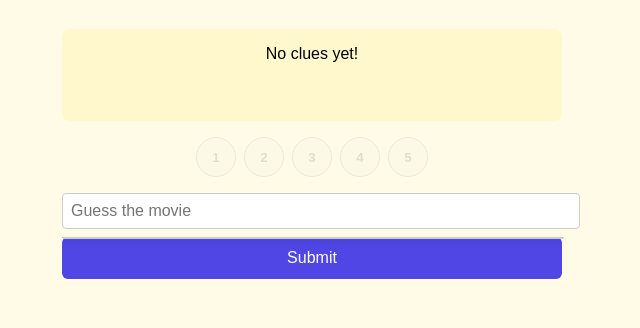
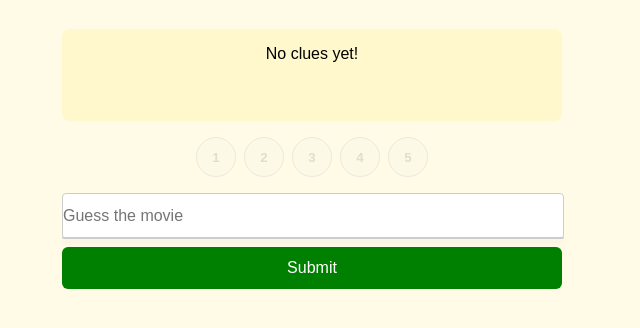
Before and after one commit to chrisbratt/www.noclue.wtf, a plain HTML site: page index.html in a window 1280 px wide. Shown: the part 132-460 px from the top of the page, without its empty margins (328-968 px from the left). Drawn offline with nearby package versions, Linux system fonts and the light colour scheme; a web font is replaced by a local one.

Commit message:
Update styles.css

```diff
--- a/styles.css
+++ b/styles.css
@@ -57,12 +57,15 @@ h1 {
 }
 
 input {
-  width: 100%;
-  padding: 0.5rem;
-  margin-bottom: 0.5rem;
-  border-radius: 4px;
-  border: 1px solid #ccc;
-  font-size: 1rem;
+    display: block;
+    padding: 0;
+    margin-bottom: 0.5rem;
+    border-radius: 4px;
+    border: 1px solid #ccc;
+    font-size: 1rem;
+    max-width: 100%;
+    width: 100%;
+    height: 44px;
 }
 
 #suggestions-list {
@@ -105,7 +108,7 @@ input {
 
 button.submit {
   width: 100%;
-  background: #4f46e5;
+  background: green;
   color: white;
   padding: 0.75rem;
   border: none;
```
